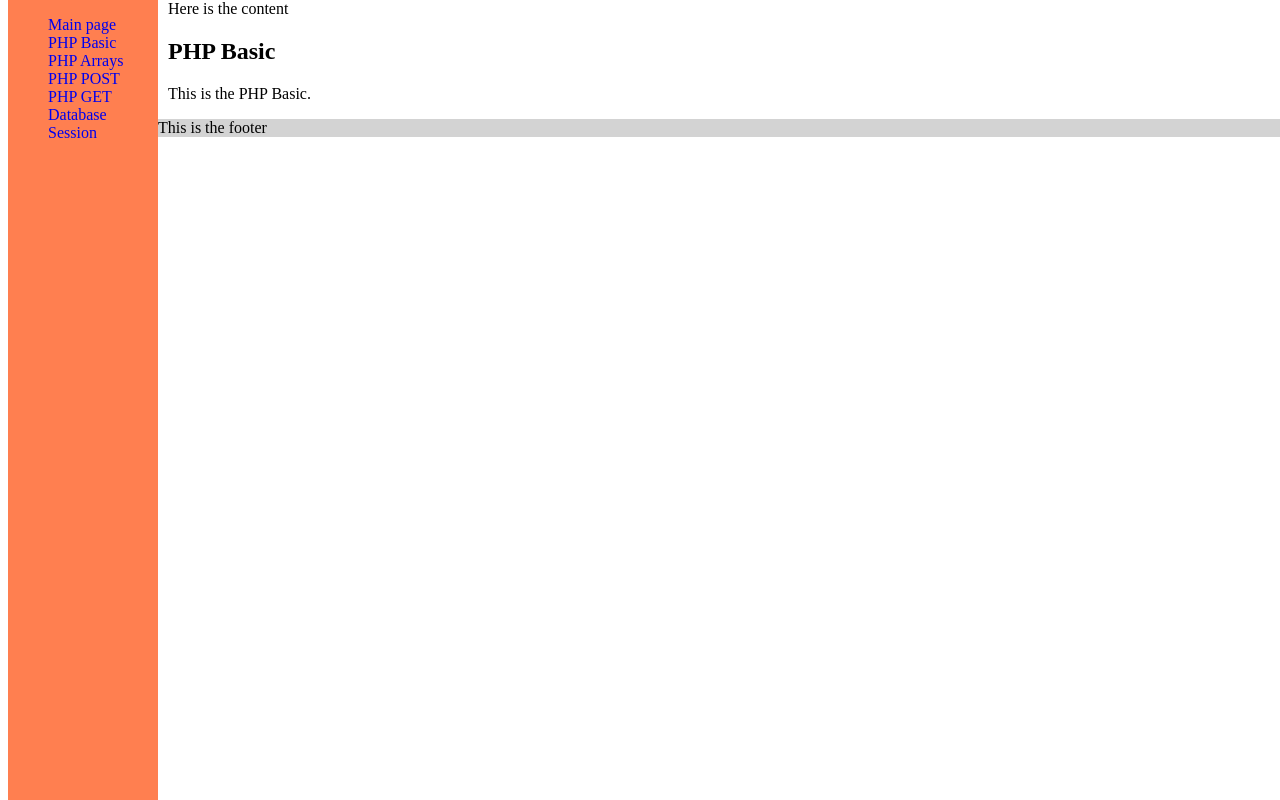
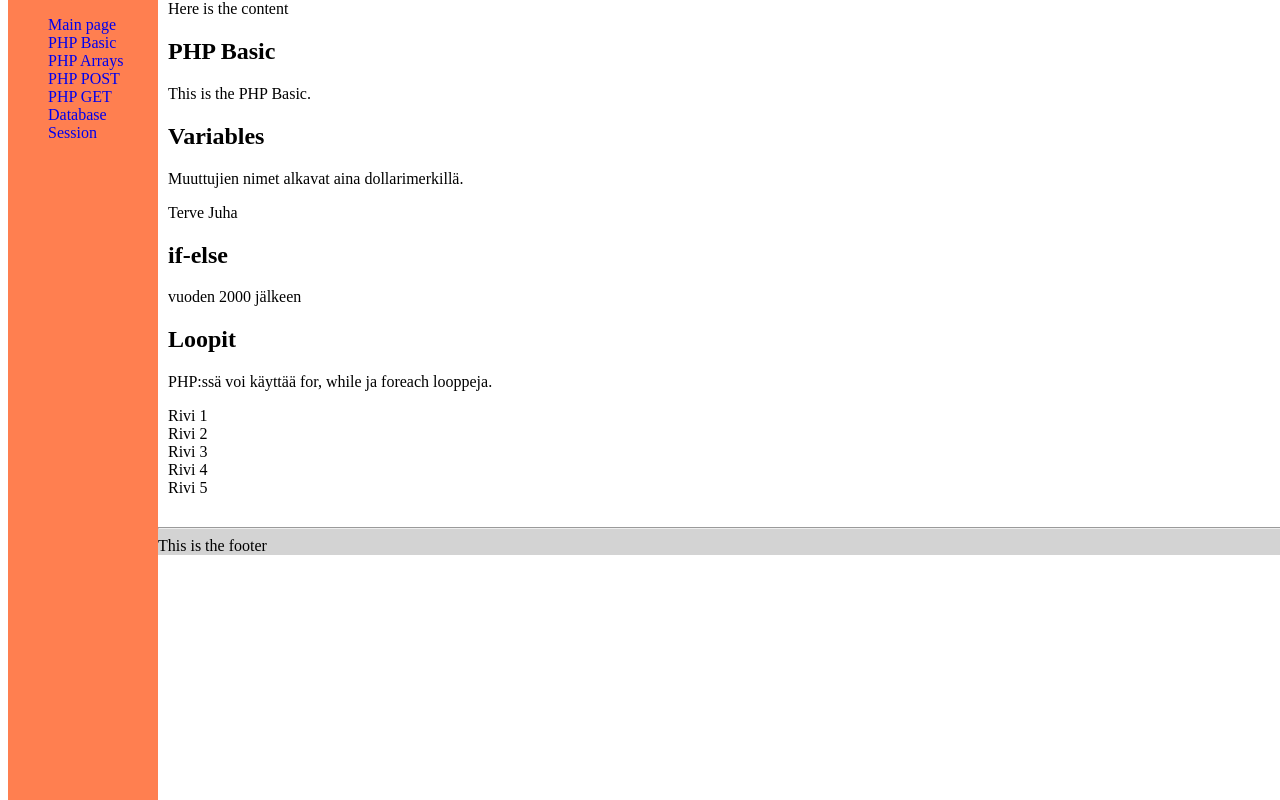
Before and after one commit to Darkstratocaster/intohj, a PHP site: page /basic.php in a window 1280 px wide. Shown: the part 26-826 px from the top of the page. Run offline with PHP 8.4, Linux system fonts and the light colour scheme.

Commit message:
basic php muokattu

```diff
--- a/basic.php
+++ b/basic.php
@@ -3,4 +3,31 @@
 	<p>
 		This is the PHP Basic.
 	</p>
+	<h2>Variables</h2>
+	<p>
+	Muuttujien nimet alkavat aina dollarimerkillä.
+</p>
+ <?php
+  $name="Juha";
+	echo 'Terve '.$name;
+ ?>
+ <h2>if-else</h2>
+ <?php
+ $year=2019;
+ if($year <2000) {
+	 echo 'Ennen vuotta 2000';
+ }
+ else{
+	 echo 'vuoden 2000 jälkeen';
+ }
+  ?>
+	<h2>Loopit</h2>
+	<p>
+    PHP:ssä voi käyttää for, while ja foreach looppeja.
+	</p>
+	<?php
+   for($x=1; $x <= 5; $x++){
+		 echo 'Rivi '.$x.'<br>';
+	 }
+	 ?>
 <?php include "footer.php"; ?>
--- a/css/mystyle.css
+++ b/css/mystyle.css
@@ -26,5 +26,6 @@ body{
   margin-left: 160px;
 }
 #footer{
+  margin-top: 30px;
   background-color: lightgray;
 }
--- a/footer.php
+++ b/footer.php
@@ -1,5 +1,6 @@
 </div>
 <div id="footer">
+  <hr>
   This is the footer
 </div>
 </body>
```
